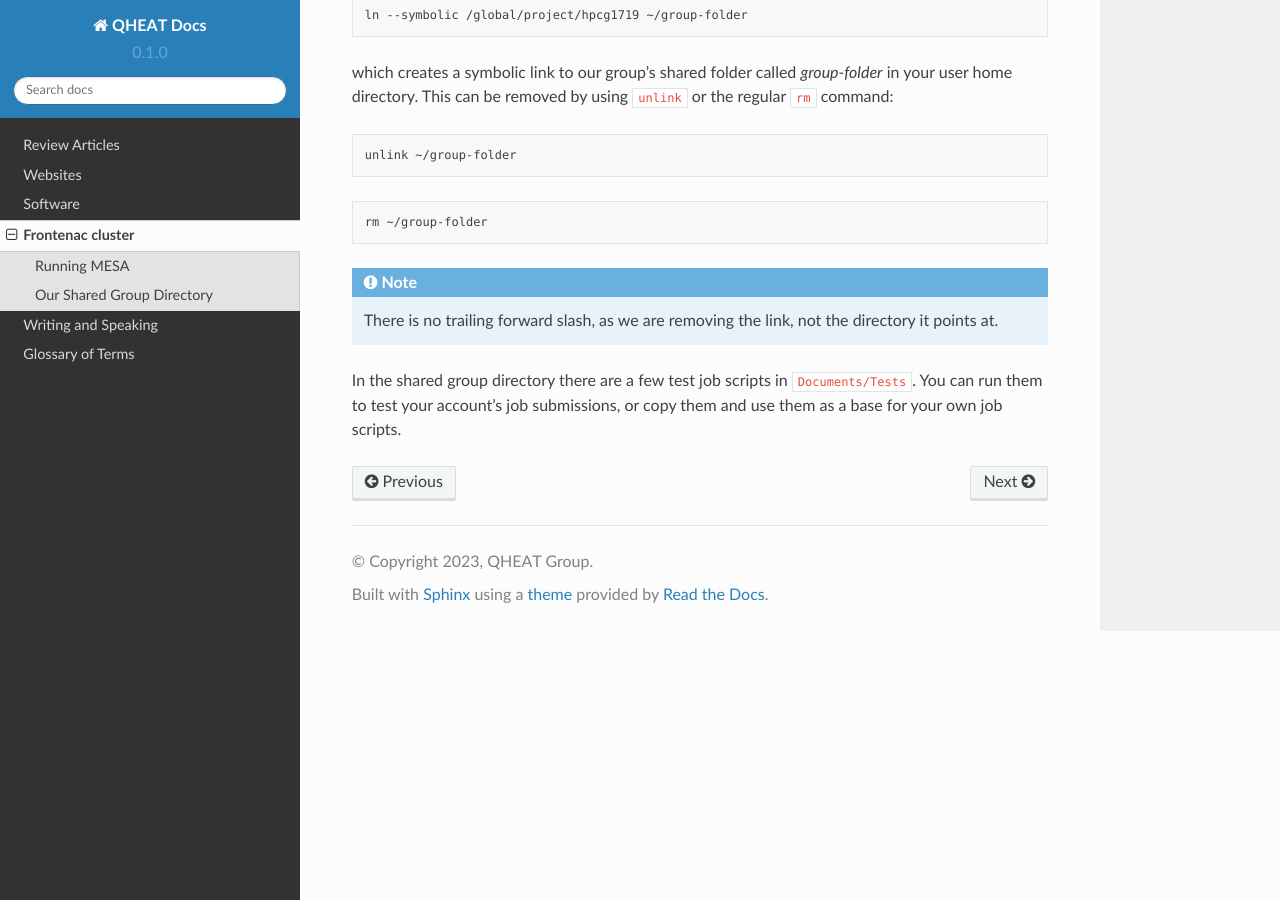
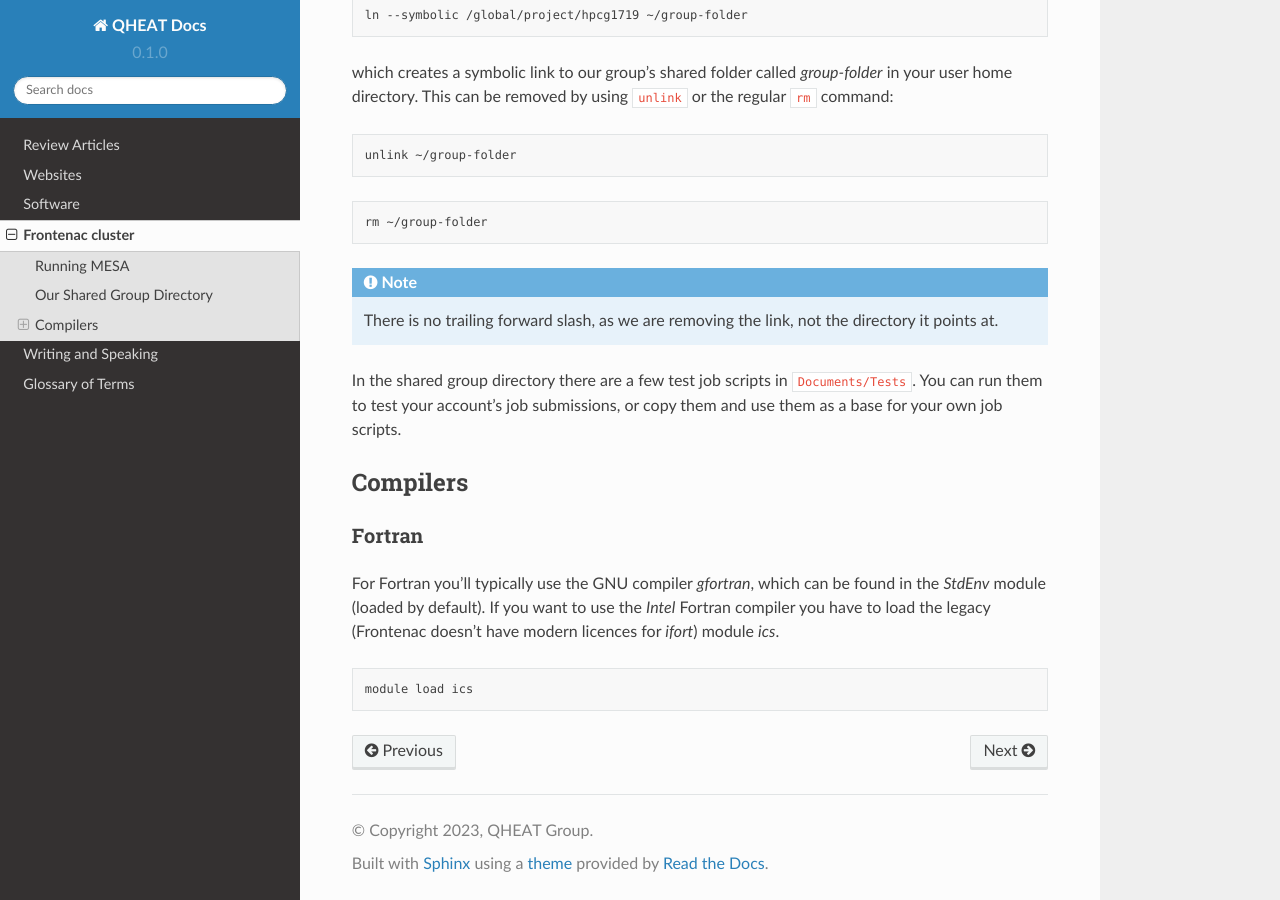
Before and after one commit to aaronvincent/QHEAT, a Sphinx documentation site: the page built from docs/source/frontenac.rst, in a window 1280 px wide and 900 px high, scrolled down 871 px. Built offline with Sphinx 7.4.7 and the Read the Docs theme 2.0.0, drawn with Linux system fonts in a browser that asks for light colours.

Commit message:
Added info on Intel fortran compiler ifort

```diff
--- a/docs/source/frontenac.rst
+++ b/docs/source/frontenac.rst
@@ -61,3 +61,18 @@ This can be removed by using ``unlink`` or the regular ``rm`` command:
 In the shared group directory there are a few test job scripts in
 ``Documents/Tests``. You can run them to test your account's job submissions,
 or copy them and use them as a base for your own job scripts.
+
+Compilers
+---------
+
+Fortran
+*******
+
+For Fortran you'll typically use the GNU compiler `gfortran`, which can be found
+in the `StdEnv` module (loaded by default). If you want to use the *Intel*
+Fortran compiler you have to load the legacy (Frontenac doesn't have modern
+licences for `ifort`) module `ics`.
+
+.. code:: bash
+
+   module load ics
```
